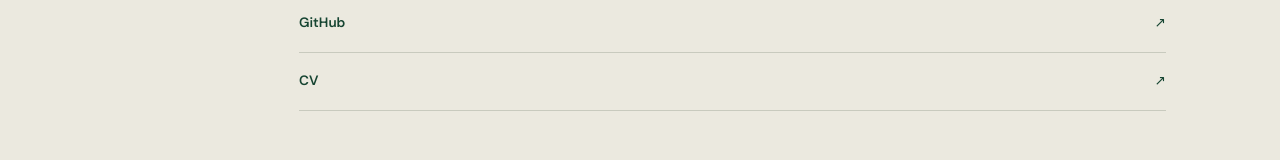
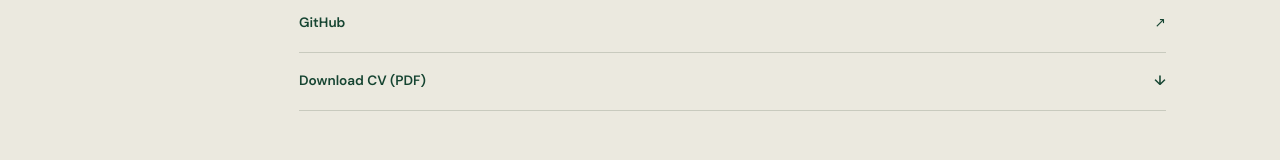
Before and after one commit to Thando-init/thandofolio, a React (Vite) app in the folder frontend/: page / in a window 1280 px wide. Shown: the part 5160-5320 px from the top of the page. Built offline with nearby package versions, Linux system fonts and the light colour scheme.

Commit message:
feat(portfolio): make CV downloadable as a PDF

```diff
--- a/frontend/src/components/ContactSection.tsx
+++ b/frontend/src/components/ContactSection.tsx
@@ -22,10 +22,15 @@ export function ContactSection() {
               return (
                 <li key={link.label}>
                   {href ? (
-                    <a href={href} target={link.label === 'Email' ? undefined : '_blank'} rel={link.label === 'Email' ? undefined : 'noreferrer'}>
+                    <a
+                      href={href}
+                      download={link.download}
+                      target={link.label === 'Email' || link.download ? undefined : '_blank'}
+                      rel={link.label === 'Email' || link.download ? undefined : 'noreferrer'}
+                    >
                       <span>{link.label}</span>
                       {link.label === 'Email' && link.value ? <small className="contact-list__value">{link.value}</small> : null}
-                      <span aria-hidden="true">↗</span>
+                      <span aria-hidden="true">{link.download ? '↓' : '↗'}</span>
                     </a>
                   ) : (
                     <span className="contact-list__placeholder">
--- a/frontend/src/data/profile.ts
+++ b/frontend/src/data/profile.ts
@@ -16,5 +16,5 @@ export const profile = {
   contactEmail: 'thandomaajola@gmail.com',
   linkedinUrl: 'https://www.linkedin.com/in/thando-majola97',
   githubUrl: 'https://github.com/Thando-init',
-  cvUrl: 'https://canva.link/w8pdfvv3botpvll',
+  cvUrl: '/cv/thando-majola-cv.pdf',
 } as const;
--- a/frontend/src/data/socialLinks.ts
+++ b/frontend/src/data/socialLinks.ts
@@ -4,11 +4,17 @@ export interface SocialLink {
   label: string;
   value: string | null;
   placeholder: string;
+  download?: string;
 }
 
 export const socialLinks: SocialLink[] = [
   { label: 'Email', value: profile.contactEmail, placeholder: 'Email address to be added' },
   { label: 'LinkedIn', value: profile.linkedinUrl, placeholder: 'LinkedIn profile URL to be added' },
   { label: 'GitHub', value: profile.githubUrl, placeholder: 'GitHub profile URL to be added' },
-  { label: 'CV', value: profile.cvUrl, placeholder: 'CV link to be added' },
+  {
+    label: 'Download CV (PDF)',
+    value: profile.cvUrl,
+    placeholder: 'CV PDF to be added',
+    download: 'thando-majola-cv.pdf',
+  },
 ];
```
Also changed, not shown: 2 other files (tests, documents, lock files or other folders).
